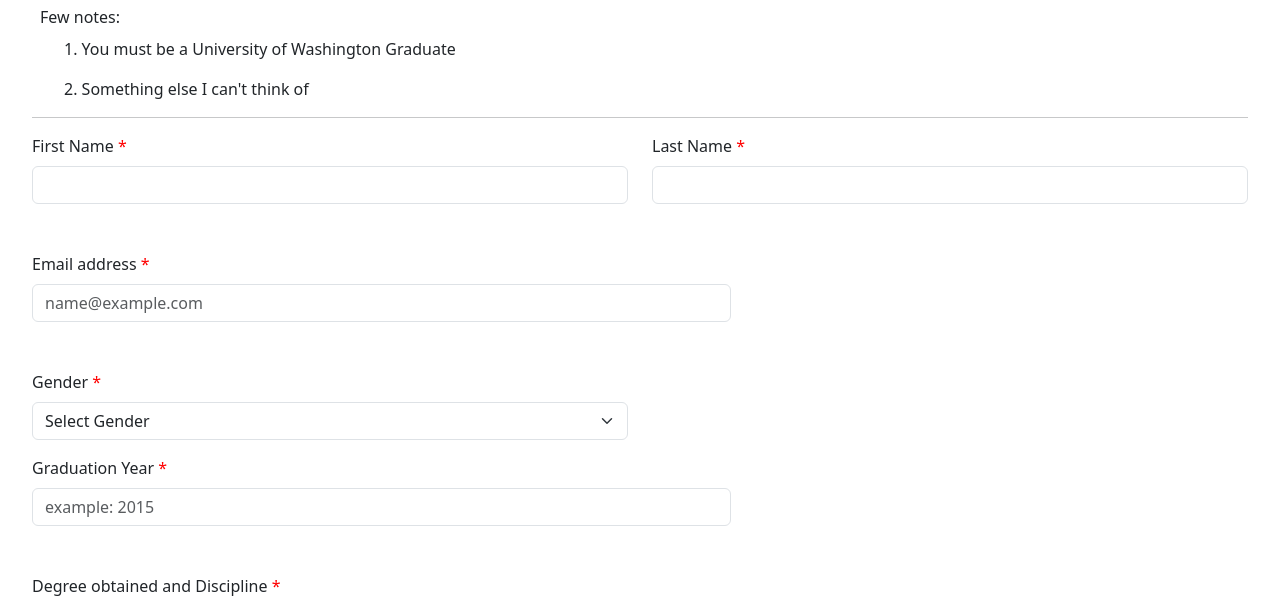
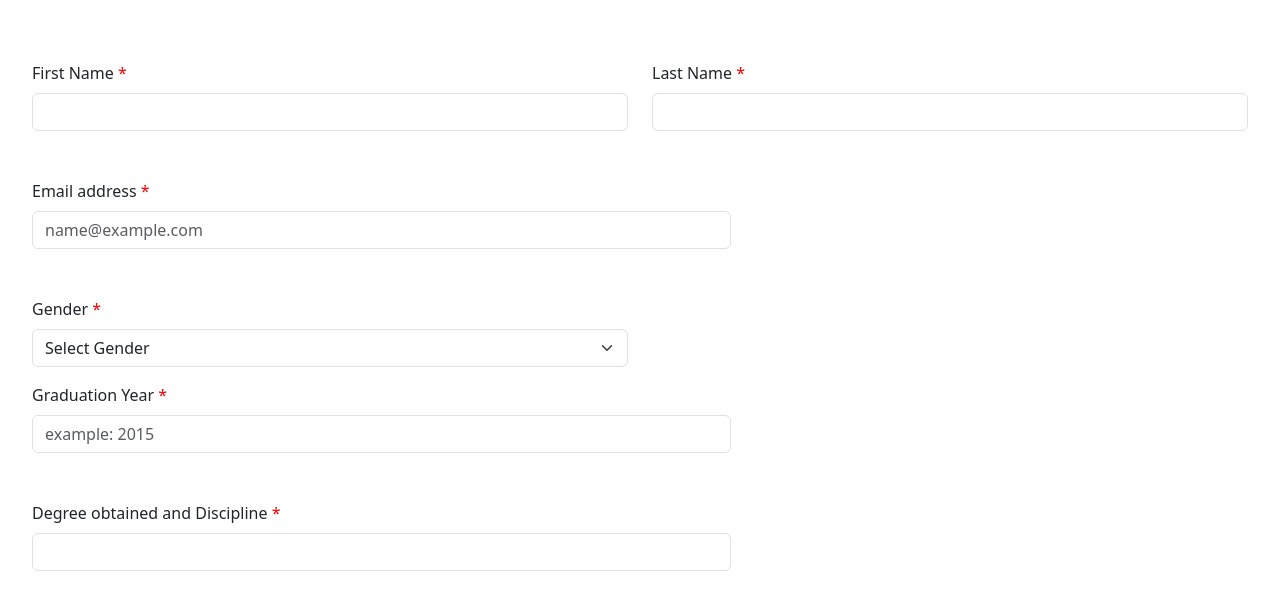
Before and after one commit to meganjchiang/info340proj, a plain HTML site: page application.html in a window 1280 px wide. Shown: the part 179-782 px from the top of the page. Drawn offline with nearby package versions, Linux system fonts and the light colour scheme.

Commit message:
edited application form

```diff
--- a/application.html
+++ b/application.html
@@ -43,16 +43,7 @@
     <div class="application-form">
         <h1>Become a Mentor!</h1>
 
-        <p class="notes">Few notes:</p>
-        <p class="notes-list">
-        <ol>1. You must be a University of Washington Graduate</ol>
-        <ol>2. Something else I can't think of</ol>
-        </p>
-
-        <hr>
-
         <form>
-
             <div class="row">
 
                 <div class="col-6 mb-3">
--- a/css/style.css
+++ b/css/style.css
@@ -99,15 +99,6 @@
     text-align: center;
 }
 
-ol,
-.notes-list {
-    margin: 0;
-}
-
-.notes {
-    margin: .5rem;
-}
-
 .required {
     color: red;
 }
@@ -120,6 +111,9 @@
     border-radius: 20px;
 }
 
+form {
+    margin-top: 4rem;
+}
 .form-label {
     margin: 0rem;
 }
```
